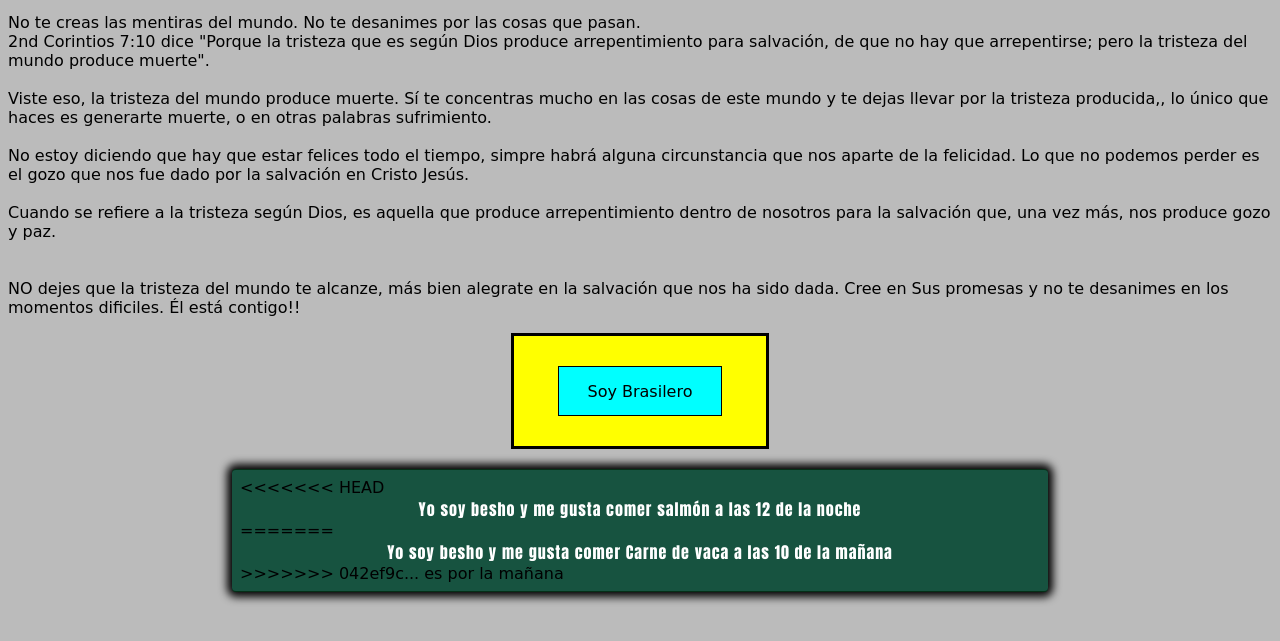
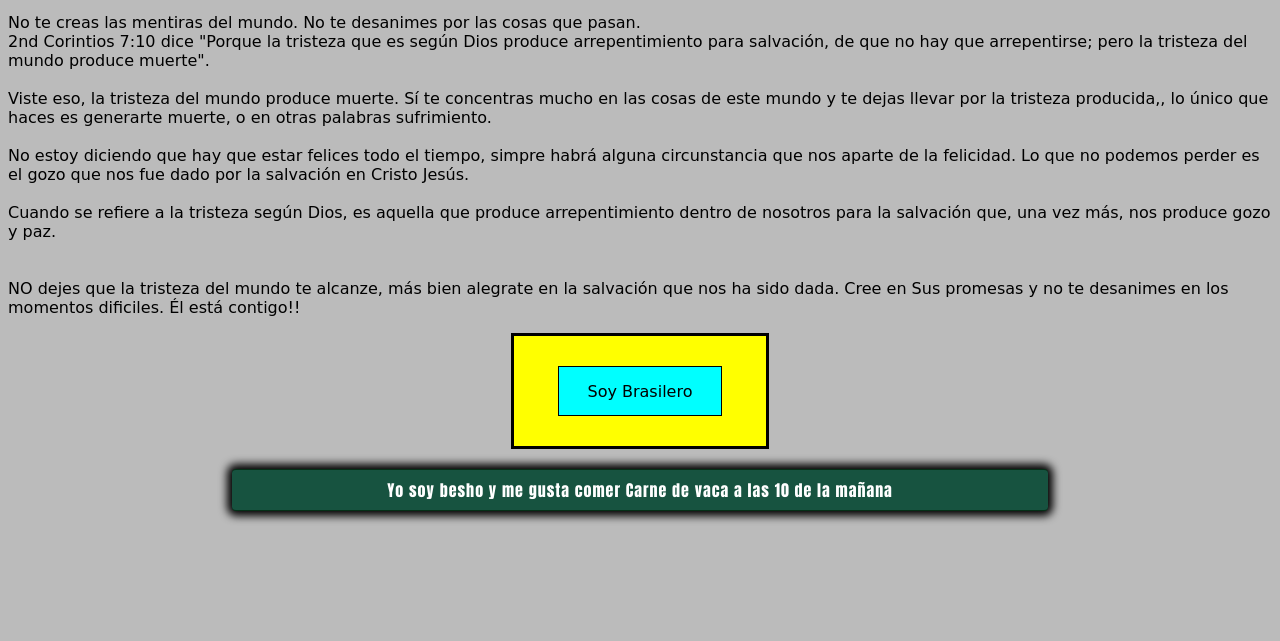
Before and after one commit to gabo-hacStyle/gabs, a plain HTML site: page pruevas-en-platzi.html in a window 1280 px wide. Shown: the part 103-744 px from the top of the page. Drawn offline with Linux system fonts and the light colour scheme.

Commit message:
Cosas duras

```diff
--- a/pruevas-en-platzi.html
+++ b/pruevas-en-platzi.html
@@ -48,11 +48,7 @@
 </div>
 <footer>
 	<div class="wrapper">
-<<<<<<< HEAD
-		<div class="words">Yo soy besho y me gusta comer salmón a las 12 de la noche</div>
-=======
 		<div class="words">Yo soy besho y me gusta comer Carne de vaca a las 10 de la mañana</div>
->>>>>>> 042ef9c... es por la mañana
 	</div>
 </footer>
 
```
